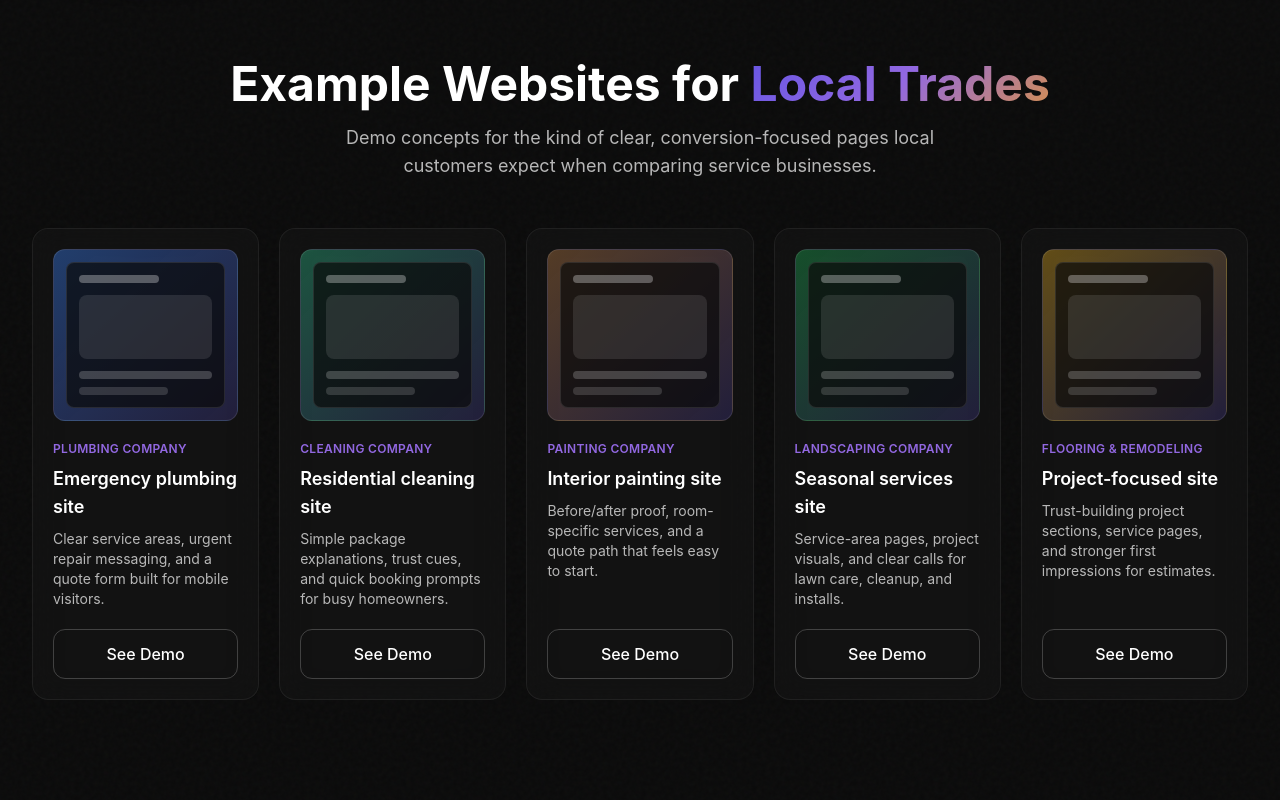
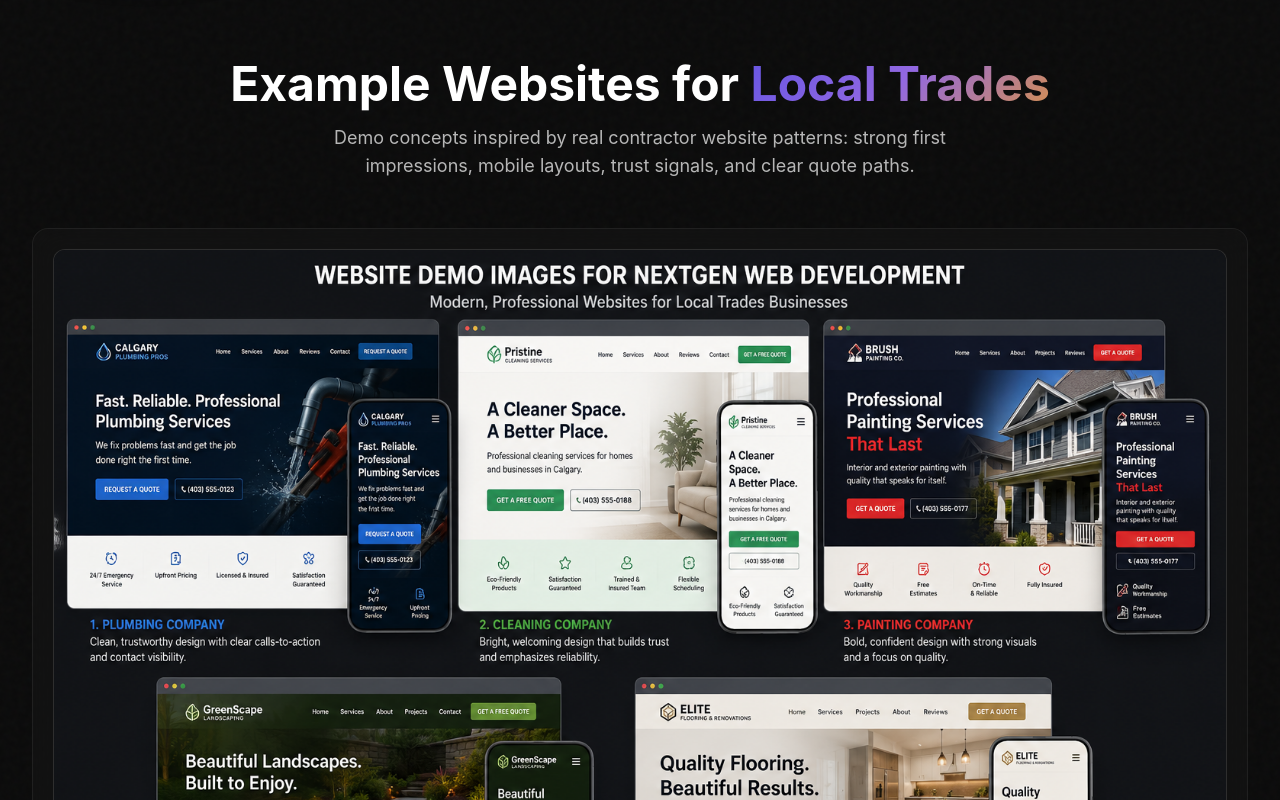
Before and after one commit to kpenzo/Webcraft_Website, a Next.js app: page / in a window 1280 px wide. Shown: the part 2720-3520 px from the top of the page. Built offline with nearby package versions, Linux system fonts and the light colour scheme.

Commit message:
Use demo screenshot in portfolio section

```diff
--- a/src/components/sections/DemoWebsites.tsx
+++ b/src/components/sections/DemoWebsites.tsx
@@ -1,36 +1,32 @@
 "use client";
+import Image from "next/image";
 import { Button } from "@/components/ui";
 
 const demos = [
   {
     type: "Plumbing Company",
-    title: "Emergency plumbing site",
-    description: "Clear service areas, urgent repair messaging, and a quote form built for mobile visitors.",
-    accent: "from-blue-500/40 to-primary/20",
+    result: "Emergency calls and quote requests",
+    description: "Urgent service messaging, trust badges, and clear contact options for homeowners who need help fast.",
   },
   {
     type: "Cleaning Company",
-    title: "Residential cleaning site",
-    description: "Simple package explanations, trust cues, and quick booking prompts for busy homeowners.",
-    accent: "from-emerald-400/35 to-primary/20",
+    result: "Cleaner booking flow",
+    description: "A bright, welcoming layout that explains services quickly and makes booking feel low-stress.",
   },
   {
     type: "Painting Company",
-    title: "Interior painting site",
-    description: "Before/after proof, room-specific services, and a quote path that feels easy to start.",
-    accent: "from-accent-pink/35 to-primary/20",
+    result: "Stronger project trust",
+    description: "Bold visuals, quality cues, and project-focused copy that helps customers feel confident before reaching out.",
   },
   {
     type: "Landscaping Company",
-    title: "Seasonal services site",
-    description: "Service-area pages, project visuals, and clear calls for lawn care, cleanup, and installs.",
-    accent: "from-green-500/35 to-primary/20",
+    result: "Seasonal service demand",
+    description: "Outdoor transformation visuals paired with local service pages and easy quote calls-to-action.",
   },
   {
     type: "Flooring & Remodeling",
-    title: "Project-focused site",
-    description: "Trust-building project sections, service pages, and stronger first impressions for estimates.",
-    accent: "from-amber-400/35 to-primary/20",
+    result: "Premium estimate requests",
+    description: "Warm, high-value presentation for craftsmanship, project proof, and homeowner confidence.",
   },
 ];
 
@@ -45,31 +41,47 @@ export function DemoWebsites() {
             Example Websites for <span className="gradient-text">Local Trades</span>
           </h2>
           <p className="text-text-secondary text-lg max-w-2xl mx-auto">
-            Demo concepts for the kind of clear, conversion-focused pages local
-            customers expect when comparing service businesses.
+            Demo concepts inspired by real contractor website patterns: strong first
+            impressions, mobile layouts, trust signals, and clear quote paths.
           </p>
+        </div>
+
+        <div className="glass-card rounded-2xl p-3 sm:p-4 lg:p-5 mb-8 lg:mb-10 overflow-hidden">
+          <div className="relative rounded-xl overflow-hidden border border-white/10 bg-white/[0.02]">
+            <Image
+              src="/demo-trades-showcase.png"
+              alt="Demo website concepts for plumbing, cleaning, painting, landscaping, and flooring trade businesses"
+              width={1536}
+              height={1024}
+              sizes="(min-width: 1280px) 1120px, 100vw"
+              priority={false}
+              className="w-full h-auto block"
+            />
+          </div>
+          <div className="flex flex-col md:flex-row md:items-center md:justify-between gap-4 px-2 sm:px-3 pt-4">
+            <div>
+              <p className="text-white font-semibold">Trade-specific demo concepts</p>
+              <p className="text-text-secondary text-sm">
+                Each example pairs a desktop and mobile experience so business owners can
+                see how customers will compare and contact them on any device.
+              </p>
+            </div>
+            <Button href="/contact" variant="glow" className="w-full md:w-auto">
+              Request a Similar Demo
+            </Button>
+          </div>
         </div>
 
         <div className="grid grid-cols-1 md:grid-cols-2 xl:grid-cols-5 gap-5">
           {demos.map((demo) => (
             <div key={demo.type} className="glass-card rounded-2xl p-5 flex flex-col">
-              <div className={`rounded-xl bg-gradient-to-br ${demo.accent} border border-white/10 p-3 mb-5`}>
-                <div className="rounded-lg bg-background/70 border border-white/10 p-3">
-                  <div className="h-2 w-20 rounded-full bg-white/30 mb-3" />
-                  <div className="h-16 rounded-lg bg-white/10 mb-3" />
-                  <div className="space-y-2">
-                    <div className="h-2 rounded-full bg-white/20" />
-                    <div className="h-2 w-2/3 rounded-full bg-white/15" />
-                  </div>
-                </div>
-              </div>
               <p className="text-primary-light text-xs font-semibold uppercase tracking-wide mb-2">
                 {demo.type}
               </p>
-              <h3 className="text-white font-semibold text-lg mb-2">{demo.title}</h3>
+              <h3 className="text-white font-semibold text-lg mb-2">{demo.result}</h3>
               <p className="text-text-secondary text-sm mb-5 flex-1">{demo.description}</p>
               <Button href="/contact" variant="outline" fullWidth>
-                See Demo
+                View Example
               </Button>
             </div>
           ))}
```
Also changed, not shown: public/demo-trades-showcase.png (added).
